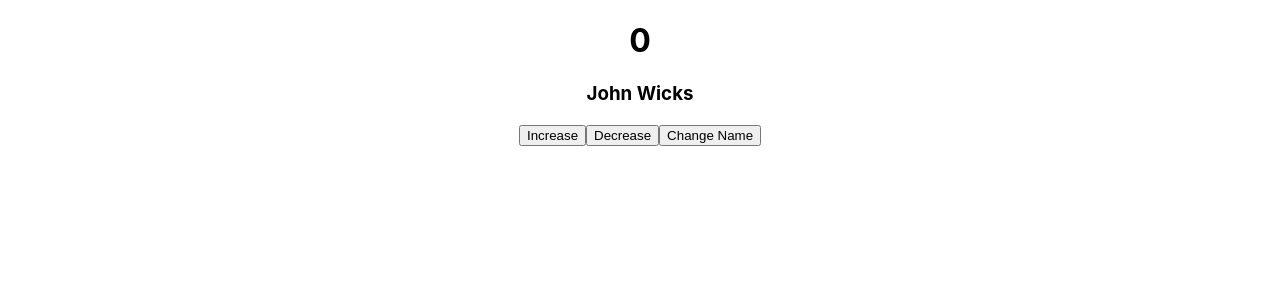
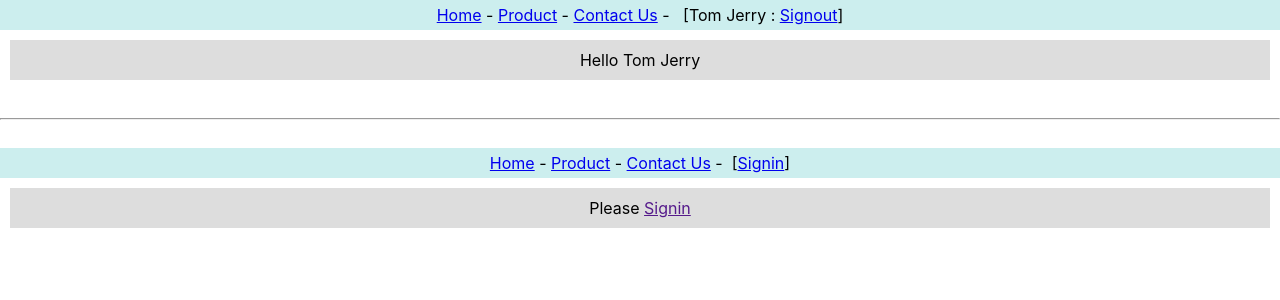
Before and after one commit to thinnak7-jpg/app1, a React (Create React App) app: page / in a window 1280 px wide. Shown: the top 300 px of the page. Built offline with nearby package versions, Linux system fonts and the light colour scheme.

Commit message:
update context header and content

```diff
--- a/src/App.js
+++ b/src/App.js
@@ -28,11 +28,31 @@
 // }
 
 // export default App;
+import React from 'react'
+import { userContext } from './context'
+import Header from './context-header'
+import Content from './context-content'
+import Header2 from './context-header2'
+import Content2 from './context-content2'
 
-import React from 'react';
-import Effect from './effect';
-function App() {
+export default function App() {
+    let [user, setUser] = React.useState('')
 
-  return <Effect/>
+    return (
+        <>
+            <userContext.Provider value={'Tom Jerry'}>
+                <Header/>
+                <Content/>
+            </userContext.Provider>
+
+            <br/>
+            <hr/>
+            <br/>
+
+            <userContext.Provider value={[user, setUser]}>
+                <Header2/>
+                <Content2/>
+            </userContext.Provider>
+        </>
+    )
 }
-  export default App;
--- /dev/null
+++ b/src/context-content.js
@@ -0,0 +1,19 @@
+import React from 'react'
+import { userContext } from './context'
+
+export default function Content() {
+    let user = React.useContext(userContext)
+
+    const contentStyle = {
+        backgroundColor:'#ddd',
+        textAlign:'center',
+        margin: 10,
+        padding: 10
+    }
+
+    return (
+        <div style={contentStyle}>
+            Hello {user}
+        </div>
+    )
+}
--- /dev/null
+++ b/src/context-content2.js
@@ -0,0 +1,28 @@
+import React from 'react'
+import { userContext } from './context'
+
+export default function Content2() {
+    let [user, setUser] = React.useContext(userContext)
+
+    const contentStyle = {
+        backgroundColor:'#ddd',
+        textAlign:'center',
+        margin: 10,
+        padding: 10
+    }
+
+    const onClickSignin = (event) => {
+        event.preventDefault()
+        setUser('John Doe')
+    }
+
+    return (
+        <div style={contentStyle}>
+            {
+                (user)
+                ? <span>Hello {user}</span>
+                : <span>Please <a href="" onClick={onClickSignin}>Signin</a></span>
+            }
+        </div>
+    )
+}
--- /dev/null
+++ b/src/context-header.js
@@ -0,0 +1,25 @@
+import React from 'react'
+import { userContext } from './context'
+
+export default class Header extends React.Component {
+    static contextType = userContext
+
+    render() {
+        const user = this.context
+
+        const headerStyle = {
+            backgroundColor:'#cee',
+            textAlign:'center',
+            padding: 5
+        }
+
+        return (
+            <div style={headerStyle}>
+                <a href=" ">Home</a>&nbsp;-&nbsp;
+                <a href=" ">Product</a>&nbsp;-&nbsp;
+                <a href=" ">Contact Us</a>&nbsp;-&nbsp;&nbsp;
+                [{user}&nbsp;:&nbsp;<a href=" ">Signout</a>]
+            </div>
+        )
+    }
+}
--- /dev/null
+++ b/src/context-header2.js
@@ -0,0 +1,39 @@
+import React from 'react'
+import { userContext } from './context'
+
+export default class Header2 extends React.Component {
+    static contextType = userContext
+
+    render() {
+        let [user, setUser] = this.context
+
+        const headerStyle = {
+            backgroundColor:'#cee',
+            textAlign:'center',
+            padding: 5
+        }
+
+        const onClickSignout = (event) => {
+            event.preventDefault()
+            setUser("")
+        }
+
+        const onClickSignin = (event) => {
+            event.preventDefault()
+            setUser('Thinnakorn')
+        }
+
+        return (
+            <div style={headerStyle}>
+                <a href=" ">Home</a>&nbsp;-&nbsp;
+                <a href=" ">Product</a>&nbsp;-&nbsp;
+                <a href=" ">Contact Us</a>&nbsp;-&nbsp;&nbsp;
+                {
+                    (user)
+                    ? <span>[{user}&nbsp;:&nbsp;<a href=" " onClick={onClickSignout}>Signout</a>]</span>
+                    : <span>[<a href=" " onClick={onClickSignin}>Signin</a>]</span>
+                }
+            </div>
+        )
+    }
+}
--- /dev/null
+++ b/src/context.js
@@ -0,0 +1,3 @@
+import React, { createContext } from 'react'
+
+export const userContext = createContext()
```
